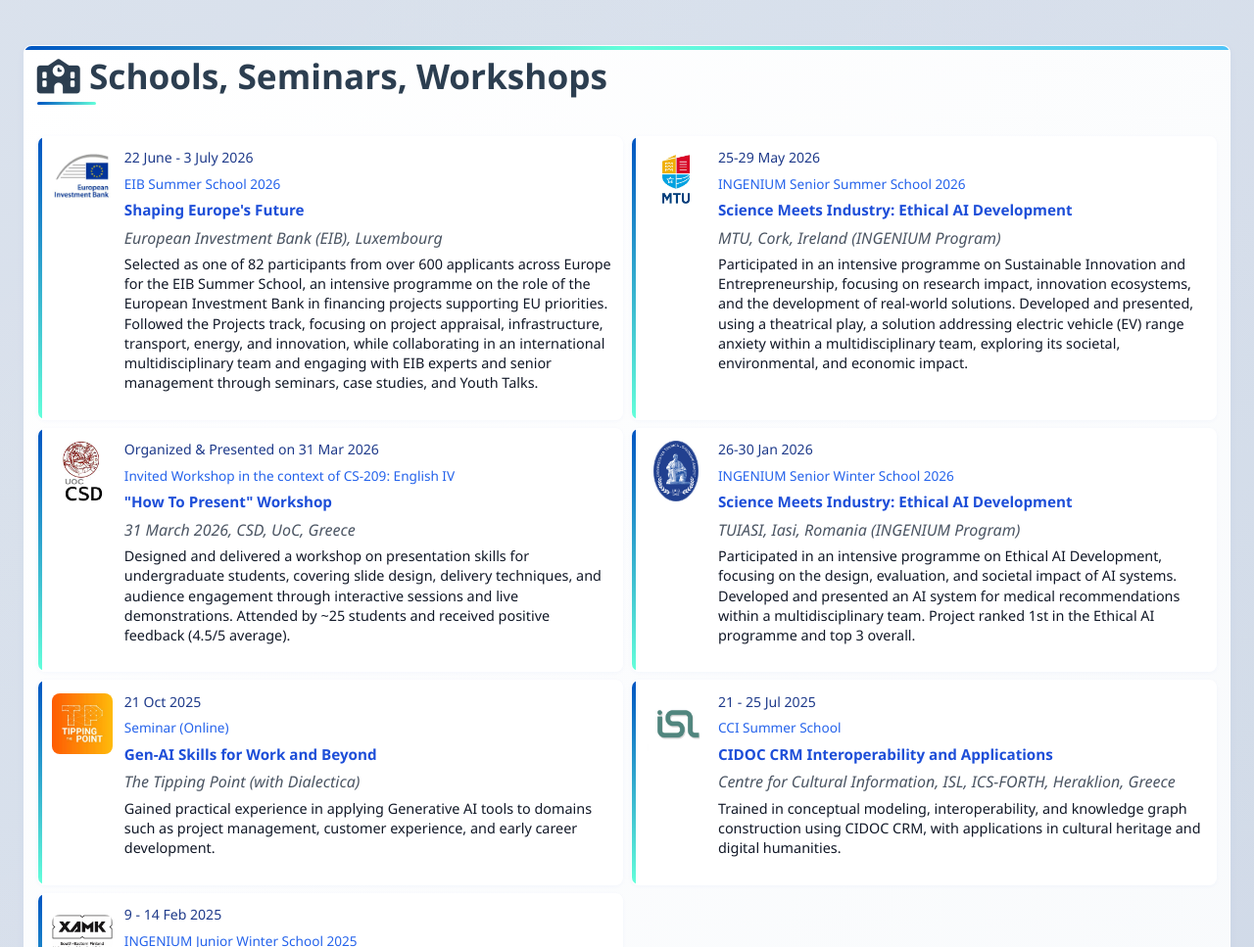
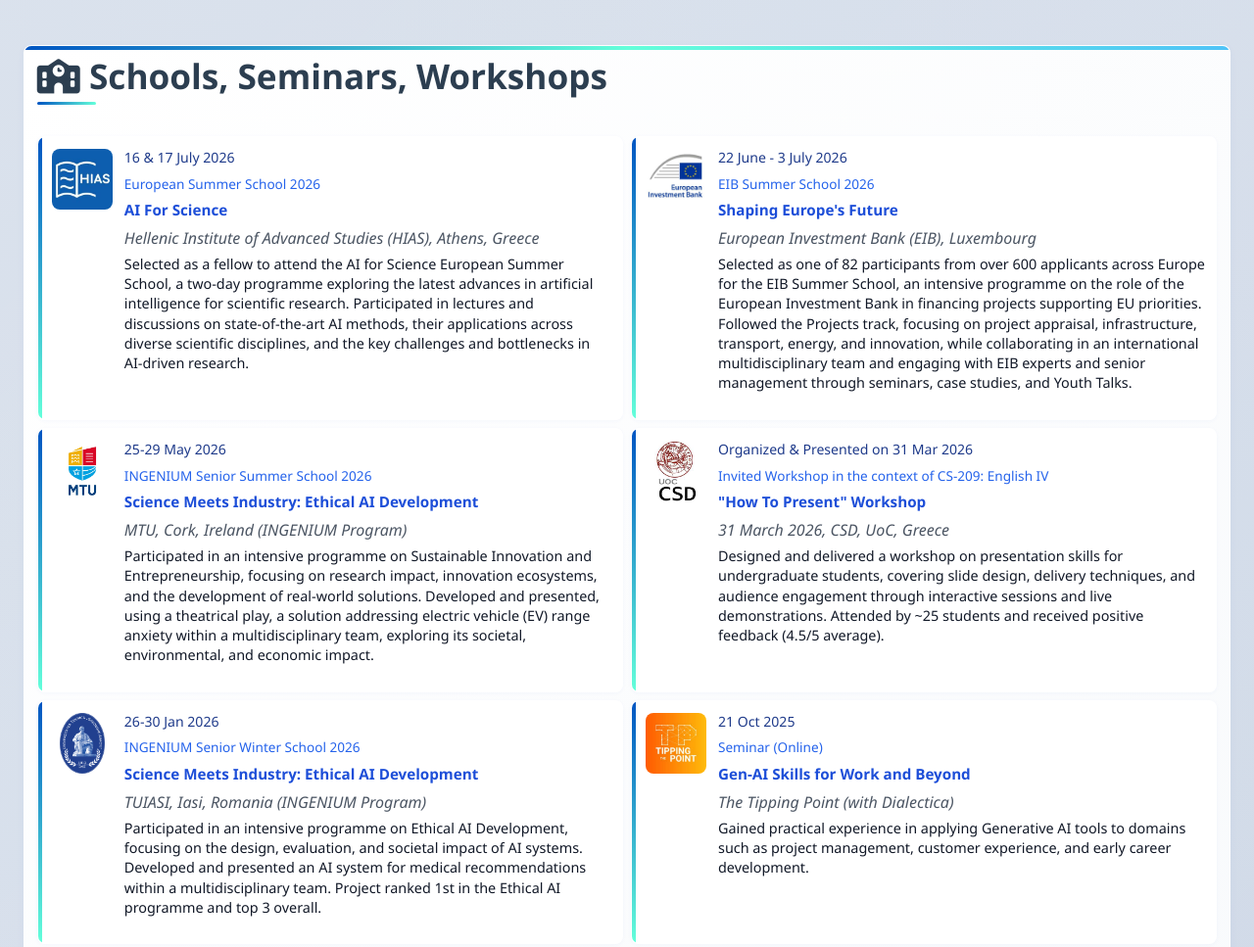
Before and after one commit to VZervos/PersonalWebpage, a plain HTML site: page index.html in a window 1280 px wide. Shown: the part 6800-7767 px from the top of the page at 98% size. Drawn offline with nearby package versions, Linux system fonts and the light colour scheme.

Commit message:
AI4Science

```diff
--- a/index.html
+++ b/index.html
@@ -766,6 +766,22 @@ Ranked 2nd in the 2021-2022 admission cohort (40 graduates out of 179 admitted a
 <div class="col-12 col-lg-6">
                             <div class="entry entry-grid-card h-100">
                                 <div class="entry-logo-wrap">
+                        <img src="resources/logos/hias.png" alt="AI For Science logo" class="entry-logo" loading="lazy" decoding="async">
+                    </div>
+                                <div class="entry-main">
+                                    <div class="date">16 &amp; 17 July 2026</div>
+                                    <div class="subtitle">European Summer School 2026</div>
+                                    <div class="title">AI For Science</div>
+                                    <div class="institution">Hellenic Institute of Advanced Studies (HIAS), Athens, Greece</div>
+                                    <div class="details">
+                                        <p>Selected as a fellow to attend the AI for Science European Summer School, a two-day programme exploring the latest advances in artificial intelligence for scientific research. Participated in lectures and discussions on state-of-the-art AI methods, their applications across diverse scientific disciplines, and the key challenges and bottlenecks in AI-driven research.</p>
+                                    </div>
+                                </div>
+                            </div>
+                        </div>
+<div class="col-12 col-lg-6">
+                            <div class="entry entry-grid-card h-100">
+                                <div class="entry-logo-wrap">
                         <img src="resources/logos/eib.png" alt="Shaping Europe&#x27;s Future logo" class="entry-logo" loading="lazy" decoding="async">
                     </div>
                                 <div class="entry-main">
```
Also changed, not shown: data/cv-data.json (+8 -0 lines).
